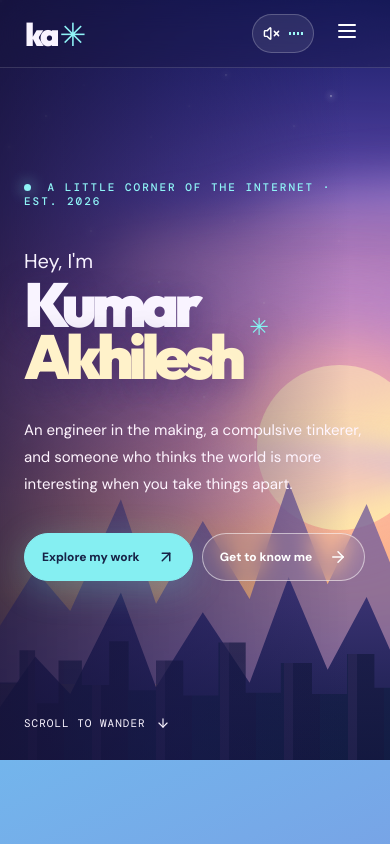
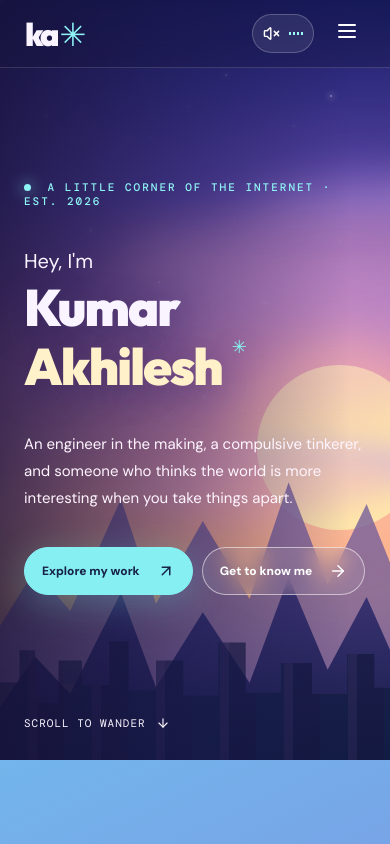
Before and after one commit to begin8/afterglow-portfolio, a React (Vite) app in the folder afterglow-portfolio/: page / in a window 390 px wide. Shown: the top 844 px of the page. Built offline with nearby package versions, Linux system fonts and the light colour scheme.

Commit message:
Fix hero name spacing

```diff
--- a/afterglow-portfolio/src/style.css
+++ b/afterglow-portfolio/src/style.css
@@ -218,3 +218,23 @@
 .postcard-hills {
   display: none;
 }
+
+
+/* Fix hero name spacing and sizing on mobile portrait screens */
+@media (max-width: 600px) {
+  .hero h1 {
+    font-size: clamp(3.2rem, 12vw, 5.5rem);
+    line-height: 1.15;
+    letter-spacing: -0.035em;
+  }
+
+  .hero h1 em {
+    display: inline-block;
+    font-style: normal;
+  }
+
+  .hero h1 .scribble {
+    font-size: 0.35em;
+    vertical-align: top;
+  }
+}
```
